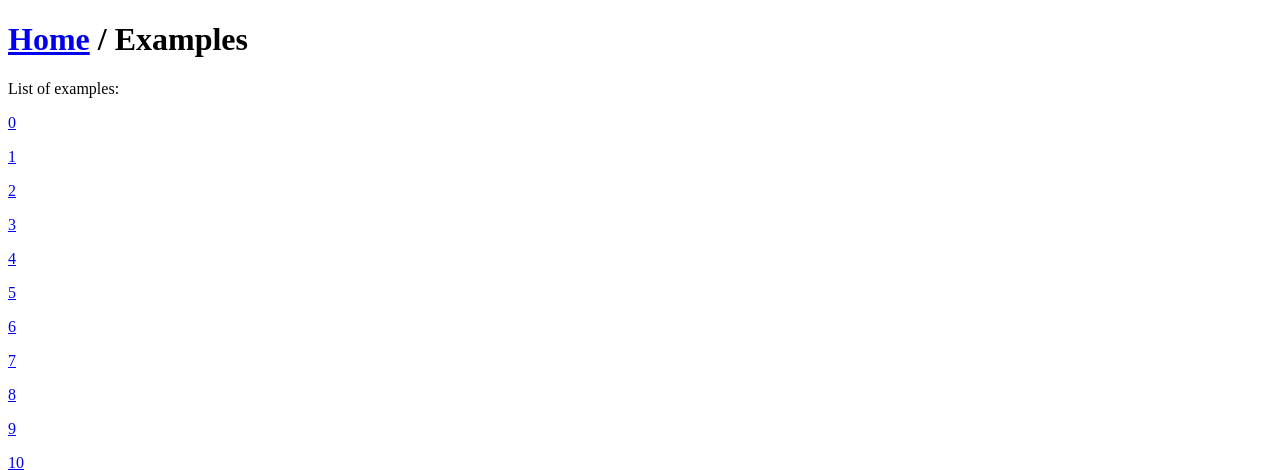
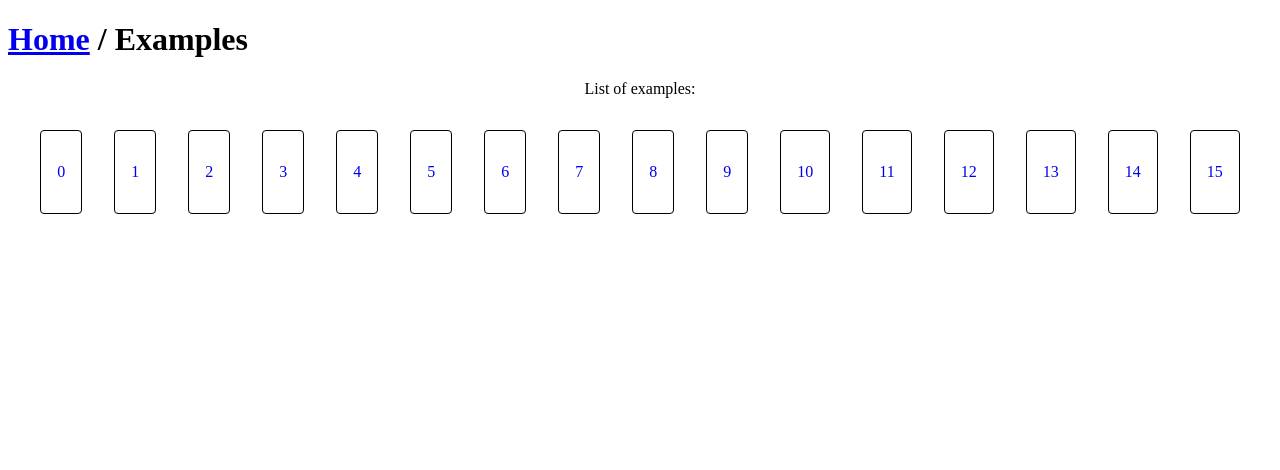
Before and after one commit to s19076/grupa_7_suml, a Flask app: page /examples/ in a window 1280 px wide. Shown: the top 470 px of the page. Run offline with Flask 2, Linux system fonts and the light colour scheme.

Commit message:
Make menus look a bit less rough

```diff
--- a/static/style.css
+++ b/static/style.css
@@ -2,7 +2,19 @@
     --image-size: 650px;
 }
 
-div.center {
+.round-button {
+    display: inline-block;
+
+    padding: 1em;
+    margin: 1em;
+
+    text-decoration: none;
+
+    border: 1px solid black;
+    border-radius: 4px;
+}
+
+.center {
     display: flex;
     justify-content: center;
 }
--- a/templates/examples.html
+++ b/templates/examples.html
@@ -3,16 +3,19 @@
     <head>
         <meta charset="UTF-8">
         <title>{{page_title}}</title>
+        <link rel="stylesheet" href="{{url_for('static',filename = 'style.css')}}">
     </head>
     <body>
         {% include '_nav.html' %}
-        <p>
+        <p class="center">
             List of examples:
         </p>
-        {% for i in range(max_example_id+1) %}
-        <a href="{{ url_for('examples.get_example', example_id=i) }}">
-            <p>{{i}}</p>
-        </a>
-        {% endfor %}
+        <div class="center">
+            {% for i in range(max_example_id+1) %}
+            <a class="round-button" href="{{ url_for('examples.get_example', example_id=i) }}">
+                <p>{{i}}</p>
+            </a>
+            {% endfor %}
+        </div>
     </body>
 </html>
```
Also changed, not shown: templates/home.html (+9 -6 lines).
